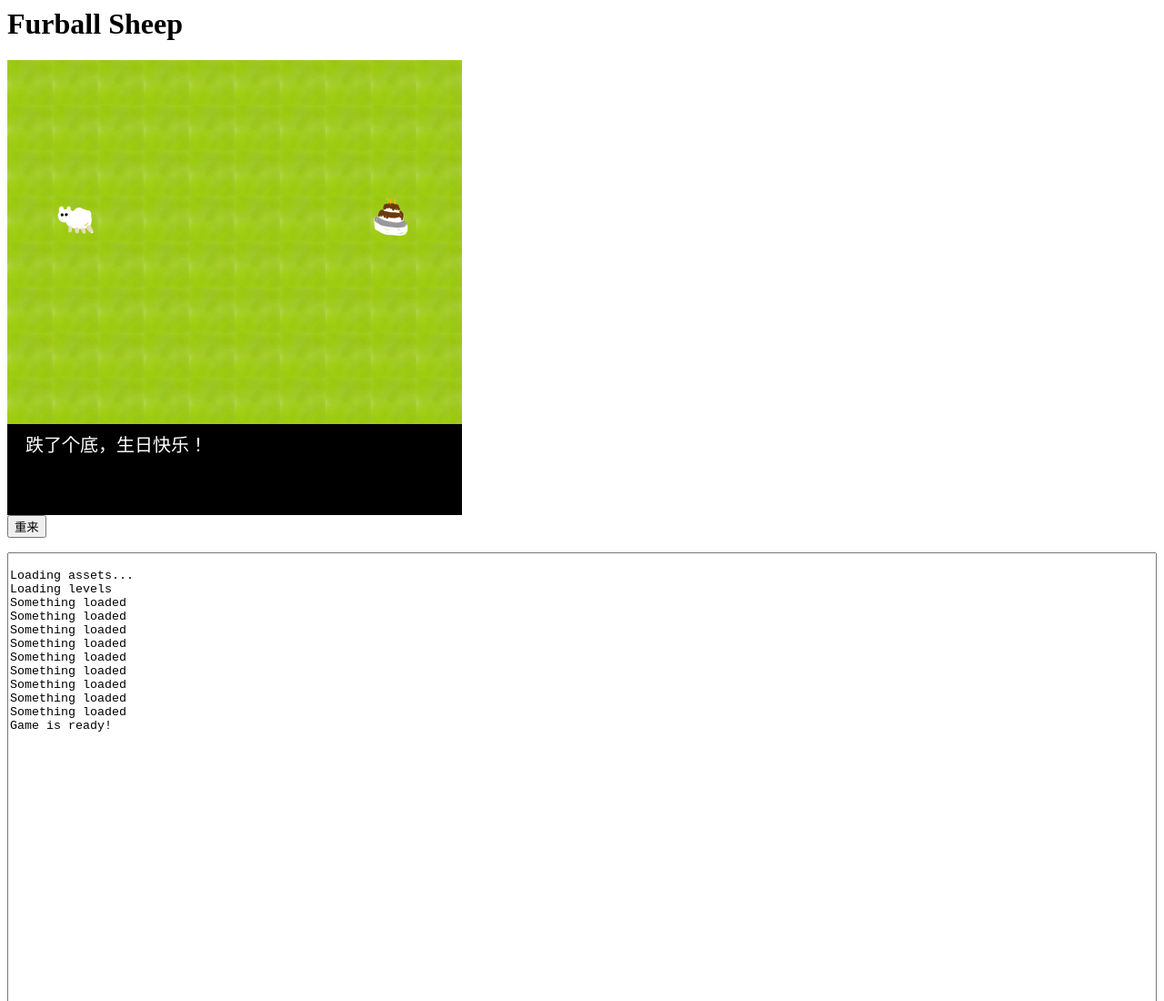
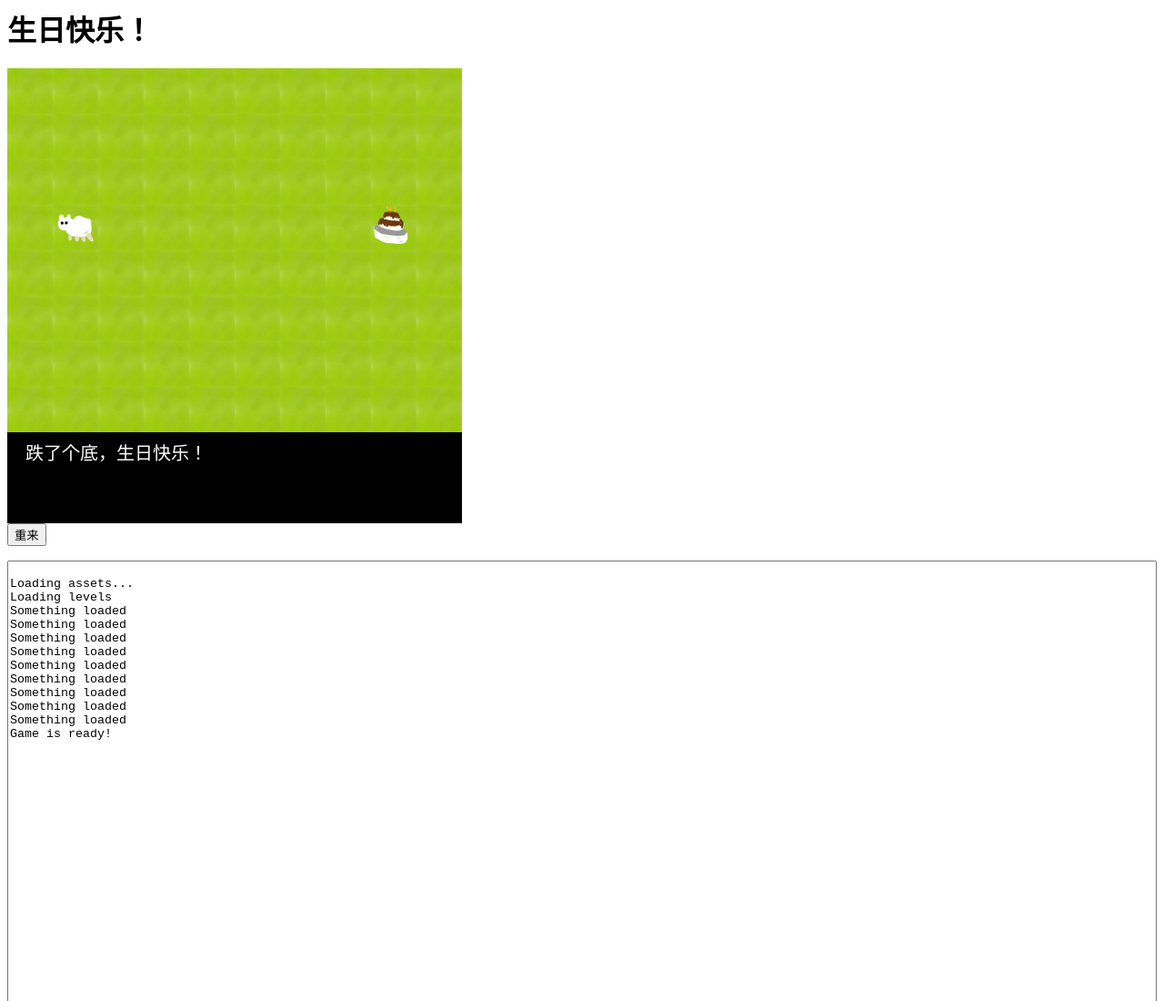
Before and after one commit to 42yeah/Furball, a plain HTML site: page index.html in a window 1280 px wide. Shown: the top 1100 px of the page at 91% size. Drawn offline with Linux system fonts and the light colour scheme.

Commit message:
Changed title

```diff
--- a/index.html
+++ b/index.html
@@ -7,7 +7,7 @@
   </head>
 
   <body>
-    <h1>Furball Sheep</h1>
+    <h1>生日快乐！</h1>
 
     <div>
       <canvas id="game" width="500px" height="500px">
```
